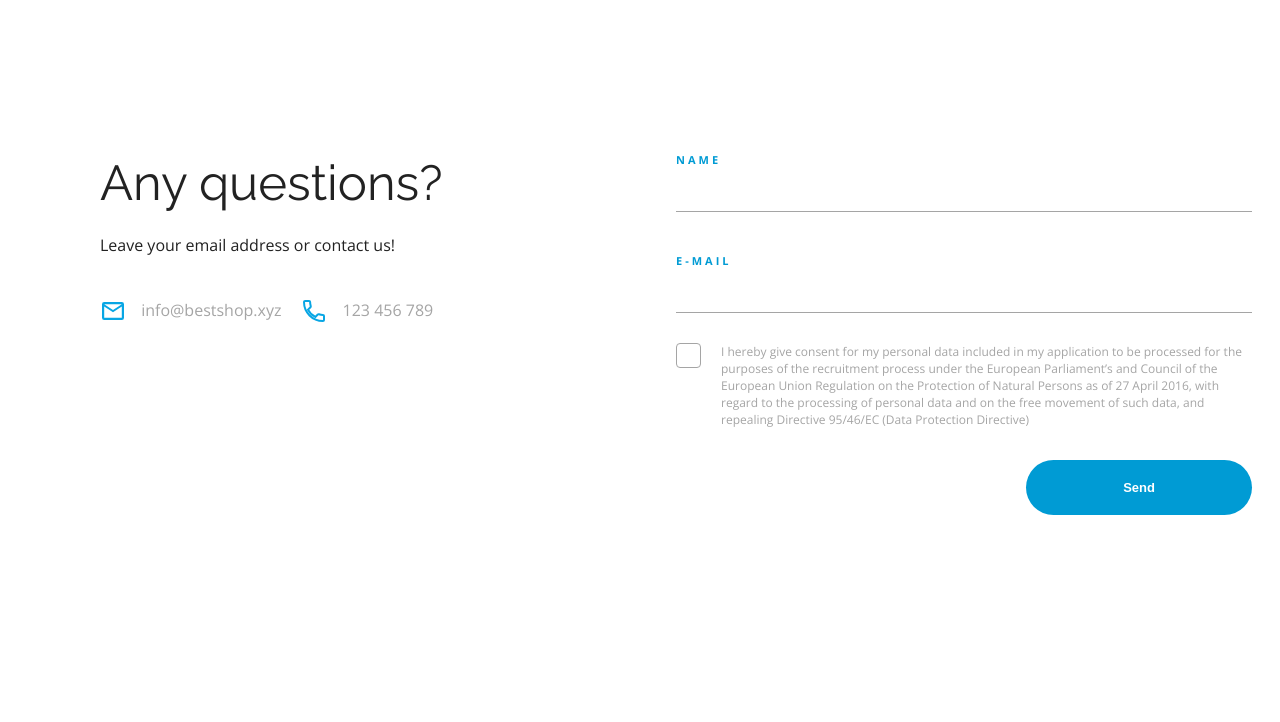
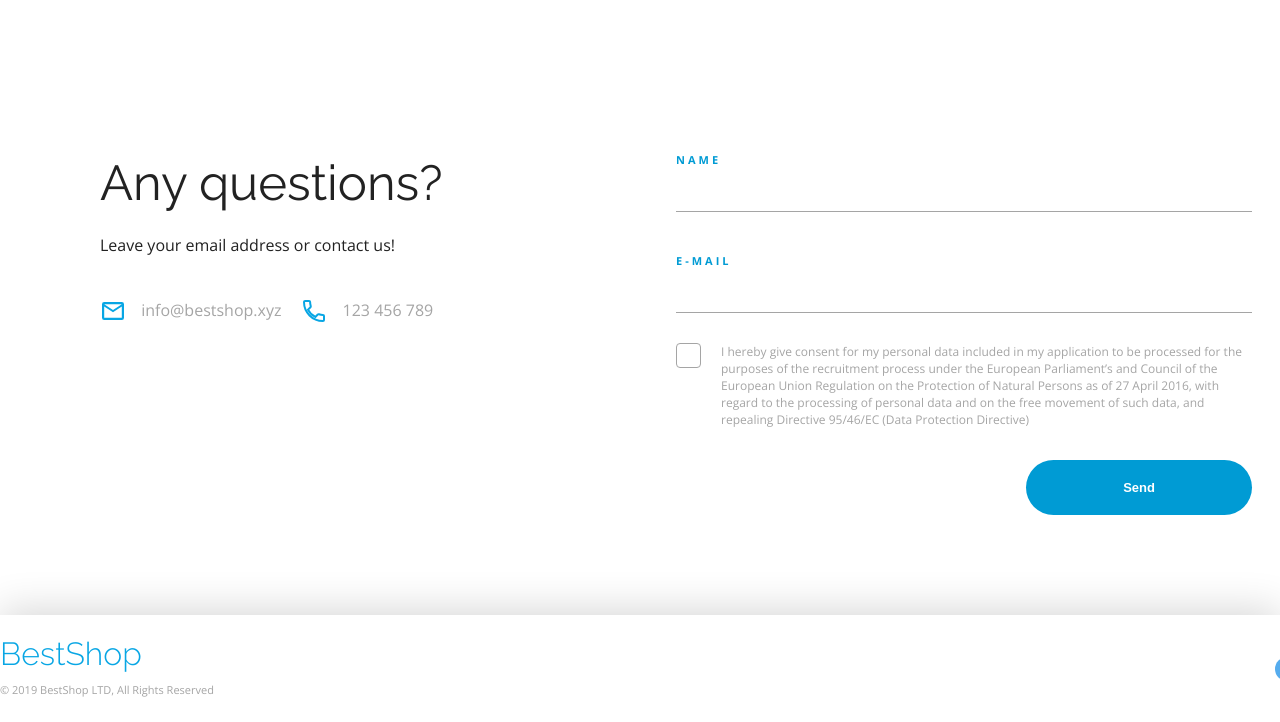
Before and after one commit to marcin5lapinski/Best-Shop, a plain HTML site: page BestShop/index.html in a window 1280 px wide. Shown: the part 3476-4198 px from the top of the page. Before the commit the page ends 4091 px from the top, so only its background shows below. Drawn offline with nearby package versions, Linux system fonts and the light colour scheme.

Commit message:
Add footer

```diff
--- a/BestShop/css/style.css
+++ b/BestShop/css/style.css
@@ -1,7 +1,3 @@
-:root {
-    --check: 2px solid black;
-}
-
 * {
     box-sizing: border-box;
 }
@@ -652,3 +648,37 @@
 }
 
 /**FOOTER**//**FOOTER**//**FOOTER**//**FOOTER**//**FOOTER**//**FOOTER**/
+
+.footer {
+    box-shadow: 0 -5px 40px #00000029;
+    padding: 20px 0;
+}
+
+.footer__container {
+    display: flex;
+    justify-content: space-between;
+    align-items: center;
+}
+
+.footer__info {
+    display: flex;
+    flex-direction: column;
+    justify-content: space-around;
+}
+
+.footer__copy {
+    font-family: "Open Sans", sans-serif;
+    font-weight: 400;
+    font-size: 0.6875rem;
+    line-height: 1.5rem;
+    color: #A5A5A5;
+    margin-top: 6px;
+}
+
+.footer__icons a:first-of-type {
+    margin-right: 25px;
+}
+
+a.nav-logo {
+    text-decoration: none;
+}
--- a/BestShop/index.html
+++ b/BestShop/index.html
@@ -164,7 +164,6 @@
 </section>
 
 <section class="contact container" id="contact">
-
     <div class="contact__column">
         <h2 class="contact__title">Any questions?</h2>
         <p class="contact__instruction">
@@ -213,9 +212,20 @@
             <button type="submit" class="btn form-btn">Send</button>
         </form>
     </div>
-
 </section>
 
+<footer class="footer">
+    <div class="footer__container container">
+        <div class="footer__info">
+            <a href="#" class="nav-logo">BestShop</a>
+            <span class="footer__copy">© 2019 BestShop LTD, All Rights Reserved</span>
+        </div>
+        <div class="footer__icons">
+            <a href="#"><img src="assets/Twitter.svg" alt="twitter"/></a>
+            <a href="#"><img src="assets/Facebook.svg" alt="facebook"/></a>
+        </div>
+    </div>
+</footer>
 
 </body>
 </html>
```
